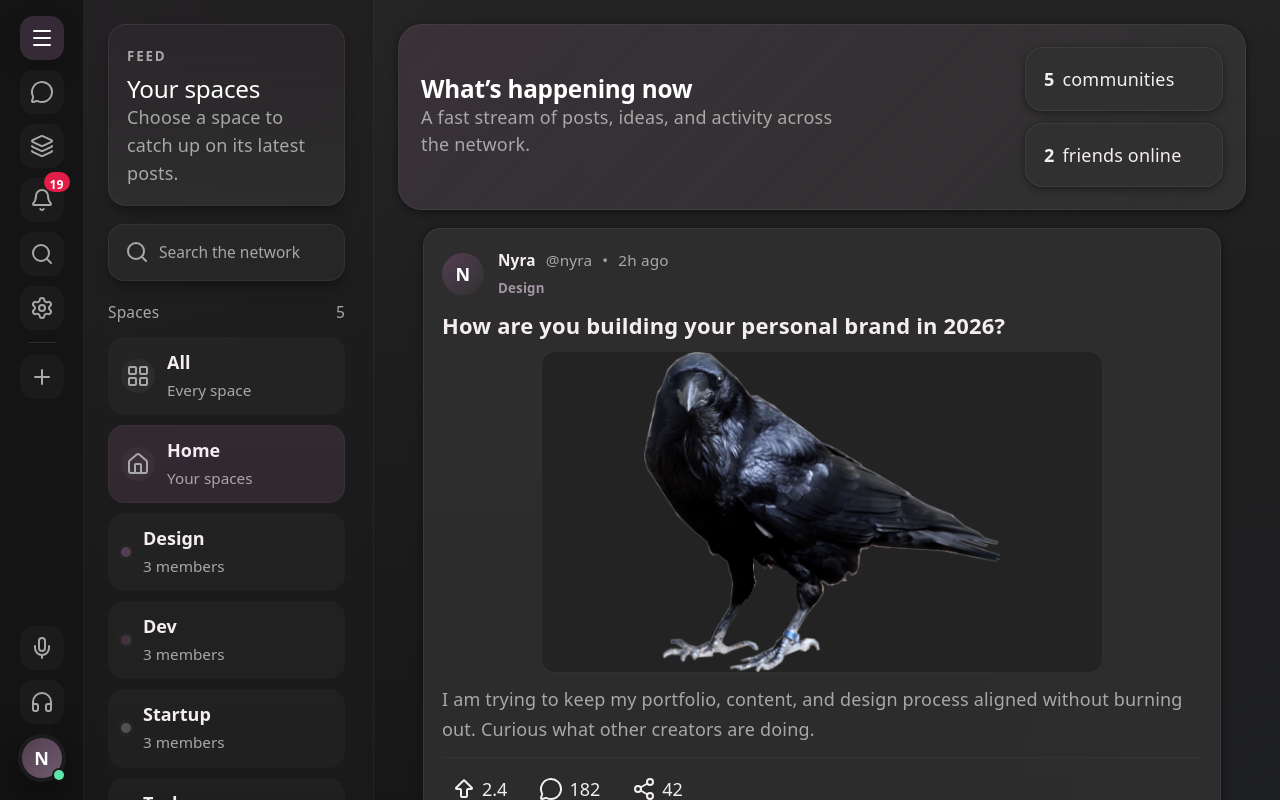
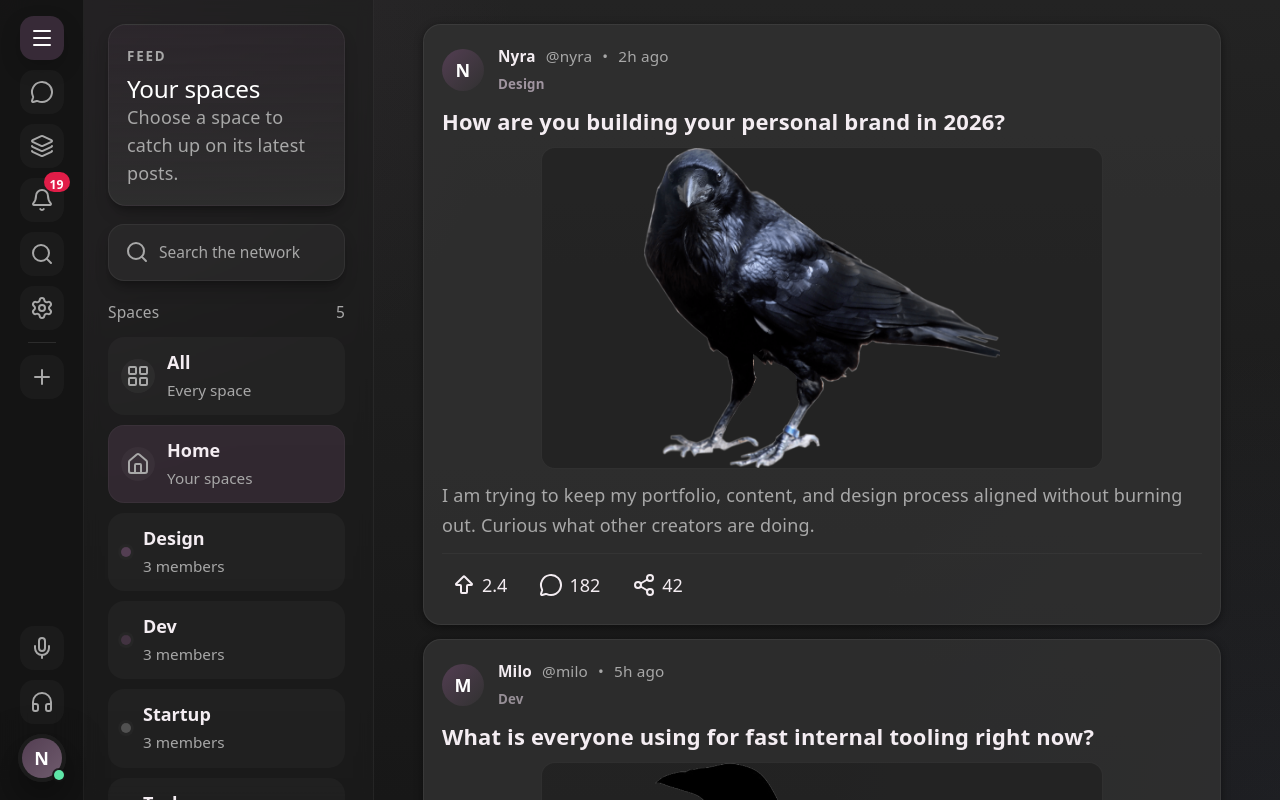
Before and after one commit to Crowbit-dev/Crowbit, a React (Vite) app in the folder client/: page /home in a window 1280 px wide. Built offline with nearby package versions, Linux system fonts and the light colour scheme.

Commit message:
refactor: simplify WorkspaceContent layout by removing unused sections and updating community header

```diff
--- a/client/src/components/WorkspaceContent.module.css
+++ b/client/src/components/WorkspaceContent.module.css
@@ -20,10 +20,6 @@
   font-size: 1.35rem;
 }
 
-.contentHero h2 {
-  font-weight: 700;
-}
-
 .panelStack {
   min-width: 0;
 }
@@ -36,31 +32,29 @@
   box-shadow: none;
 }
 
-.contentHero {
+.communityBar {
   display: flex;
-  align-items: flex-start;
-  justify-content: space-between;
-  gap: 20px;
-  padding: 22px;
-  border: 1px solid rgba(255, 255, 255, 0.06);
-  box-shadow: var(--shadow-card);
-  border-radius: 24px;
+  align-items: center;
+  min-height: 56px;
+  padding: 8px 24px;
+  box-sizing: border-box;
+  border-bottom: 1px solid color-mix(in srgb, var(--community-color, var(--accent)) 45%, transparent);
   background:
-    linear-gradient(135deg, rgba(83, 62, 82, 0.32), rgba(49, 49, 49, 0.88)),
+    linear-gradient(
+      135deg,
+      color-mix(in srgb, var(--community-color, var(--accent)) 32%, rgba(49, 49, 49, 0.88)),
+      rgba(49, 49, 49, 0.88)
+    ),
     rgba(49, 49, 49, 0.7);
+  backdrop-filter: blur(8px);
 }
 
-.feedHero,
-.communityHero,
-.searchHero,
-.settingsHero,
-.notificationsHero {
-  align-items: center;
-}
-
-.contentSubcopy {
-  color: var(--offwhite);
-  line-height: 1.55;
+.communityBar h2 {
+  overflow: hidden;
+  text-overflow: ellipsis;
+  white-space: nowrap;
+  font-size: 1rem;
+  font-weight: 600;
 }
 
 .dmBar {
@@ -159,8 +153,6 @@
   color: var(--text-h);
 }
 
-.contentChipRow,
-.feedStatRow,
 .conversationMetaRow,
 .resultList,
 .channelGrid,
@@ -287,19 +279,6 @@
   overflow: hidden;
   text-overflow: ellipsis;
   white-space: nowrap;
-}
-
-.miniStatCard {
-  padding: 18px;
-  border: 1px solid rgba(255, 255, 255, 0.06);
-  box-shadow: var(--shadow-card);
-  background: rgba(49, 49, 49, 0.82);
-  border-radius: 18px;
-  min-width: 160px;
-}
-
-.miniStatCard strong {
-  margin-right: 8px;
 }
 
 .conversationMetaRow {
@@ -698,10 +677,12 @@
   gap: 0;
   padding: 0;
   overflow: hidden;
-}
-
-.communitiesLayout > .contentHero {
-  margin: 24px 24px 0;
+  background:
+    radial-gradient(
+      640px 320px at 18% 0%,
+      color-mix(in srgb, var(--community-color, var(--accent)) 16%, transparent),
+      transparent 70%
+    );
 }
 
 .communitiesBody {
@@ -727,7 +708,7 @@
   bottom: 18px;
   right: 0;
   width: 1px;
-  background: rgba(255, 255, 255, 0.06);
+  background: color-mix(in srgb, var(--community-color, var(--accent)) 25%, rgba(255, 255, 255, 0.06));
 }
 
 .channelGrid {
@@ -742,22 +723,6 @@
   padding: 12px 8px 16px;
 }
 
-.searchHeroCard {
-  display: flex;
-  align-items: center;
-  justify-content: center;
-  gap: 10px;
-  min-width: 240px;
-  padding: 18px 20px;
-  padding-left: 0;
-  border: 1px solid rgba(255, 255, 255, 0.06);
-  box-shadow: var(--shadow-card);
-  border-radius: 18px;
-  background: rgba(33, 33, 33, 0.82);
-  color: var(--offwhite);
-}
-
-.searchHeroCard svg,
 .settingsCard svg {
   flex: 0 0 auto;
   color: var(--offwhite);
@@ -826,12 +791,12 @@
 }
 
 .channelCard.active {
-  background: rgba(83, 62, 82, 0.45);
+  background: color-mix(in srgb, var(--community-color, var(--accent)) 30%, transparent);
   color: var(--text-h);
 }
 
 .channelCard.active svg {
-  color: var(--text-h);
+  color: color-mix(in srgb, var(--community-color, var(--accent)) 60%, white);
 }
 
 .postCard {
@@ -934,10 +899,6 @@
   background: rgba(83, 62, 82, 0.28);
 }
 
-.feedHero .feedStatRow {
-  justify-content: flex-end;
-}
-
 @media (max-width: 1280px) {
   .settingsGrid,
   .searchGrid {
@@ -991,8 +952,4 @@
   .communitiesLayout {
     padding: 0;
   }
-
-  .communitiesLayout > .contentHero {
-    margin: 16px 16px 0;
-  }
 }
--- a/client/src/components/WorkspaceContent.tsx
+++ b/client/src/components/WorkspaceContent.tsx
@@ -1,4 +1,4 @@
-import { ArrowBigUp, Copy, Hash, Link2, MessageCircle, Paperclip, Phone, Reply, Search, SendHorizontal, Share2, Shield, Trash2, Users, Video, X } from 'lucide-react'
+import { ArrowBigUp, Copy, Hash, Link2, MessageCircle, Paperclip, Phone, Reply, SendHorizontal, Share2, Shield, Trash2, Users, Video, X } from 'lucide-react'
 import { useEffect, useMemo, useRef, useState, type ChangeEvent, type CSSProperties, type FormEvent, type MouseEvent as ReactMouseEvent } from 'react'
 import type { Community, DirectMessage, Post, WorkspaceMode } from '../appData'
 import { copyText } from '../lib/clipboard'
@@ -428,17 +428,6 @@ function WorkspaceContent({
 
     return (
       <main className={styles.workspaceContent}>
-        <section className={`${styles.contentHero} ${styles.notificationsHero}`}>
-          <div>
-            <h2>Activity</h2>
-            <p className={styles.contentSubcopy}>Unread messages across your communities, newest first.</p>
-          </div>
-          <div className={styles.contentChipRow}>
-            <span className={styles.contentChip}>{totalUnread} unread</span>
-            <span className={styles.contentChip}>{unreadChannels.length} channels</span>
-          </div>
-        </section>
-
         <section className={`${styles.panelStack} ${styles.resultsCard}`}>
           <div className={styles.sectionHeadingRow}>
             <h2>Unread</h2>
@@ -489,17 +478,6 @@ function WorkspaceContent({
 
     return (
       <main className={styles.workspaceContent}>
-        <section className={`${styles.contentHero} ${styles.searchHero}`}>
-          <div>
-            <h2>Find posts, people, and spaces</h2>
-            <p className={styles.contentSubcopy}>Search in one place without changing screens.</p>
-          </div>
-          <div className={styles.searchHeroCard}>
-            <Search aria-hidden="true" />
-            <span>{q ? `Results for “${searchQuery.trim()}”` : 'Search the network'}</span>
-          </div>
-        </section>
-
         <section className={`${styles.panelStack} ${styles.searchGrid}`}>
           {[
             { title: 'Privacy by default', copy: 'Search results respect visibility and data ownership.' },
@@ -558,13 +536,6 @@ function WorkspaceContent({
   if (mode === 'settings') {
     return (
       <main className={styles.workspaceContent}>
-        <section className={`${styles.contentHero} ${styles.settingsHero}`}>
-          <div>
-            <h2>Privacy, notifications, and appearance</h2>
-            <p className={styles.contentSubcopy}>Tune the app around how public or private you want to be.</p>
-          </div>
-        </section>
-
         <section className={`${styles.panelStack} ${styles.settingsGrid}`}>
           <article className={styles.settingsCard}>
             <Shield aria-hidden="true" />
@@ -594,15 +565,13 @@ function WorkspaceContent({
 
   if (mode === 'communities') {
     return (
-      <main className={`${styles.workspaceContent} ${styles.communitiesLayout}`}>
-        <section className={`${styles.contentHero} ${styles.communityHero}`}>
-          <div>
-            <h2>{activeCommunity.name}</h2>
-            <p className={styles.contentSubcopy}>
-              {activeCommunity.channels.length} channels · {activeCommunity.members.length} members
-            </p>
-          </div>
-        </section>
+      <main
+        className={`${styles.workspaceContent} ${styles.communitiesLayout}`}
+        style={{ '--community-color': activeCommunity.color } as CSSProperties}
+      >
+        <header className={styles.communityBar}>
+          <h2>{activeCommunity.name}</h2>
+        </header>
 
         <div className={styles.communitiesBody}>
           <aside className={styles.channelPane} aria-label={`${activeCommunity.name} channels`}>
@@ -660,28 +629,8 @@ function WorkspaceContent({
         ? posts.filter((post) => post.community === '' || joinedCommunityNames.has(post.community))
         : posts.filter((post) => post.community === activeCommunityName)
 
-  const feedHighlights = [
-    { value: `${communities.length}`, label: 'communities' },
-    { value: `${directMessages.filter((message) => message.status === 'online').length}`, label: 'friends online' },
-  ]
-
   return (
     <main className={styles.workspaceContent}>
-      <section className={`${styles.contentHero} ${styles.feedHero}`}>
-        <div>
-          <h2>What’s happening now</h2>
-          <p className={styles.contentSubcopy}>A fast stream of posts, ideas, and activity across the network.</p>
-        </div>
-        <div className={styles.feedStatRow}>
-          {feedHighlights.map((item) => (
-            <div key={item.label} className={styles.miniStatCard}>
-              <strong>{item.value}</strong>
-              <span>{item.label}</span>
-            </div>
-          ))}
-        </div>
-      </section>
-
       <section
         className={`${styles.panelStack} ${styles.feedStack} ${threadShift > 0 ? styles.threadShift : ''}`}
         style={threadShift > 0 ? ({ '--thread-shift': `${threadShift}px` } as CSSProperties) : undefined}
```
